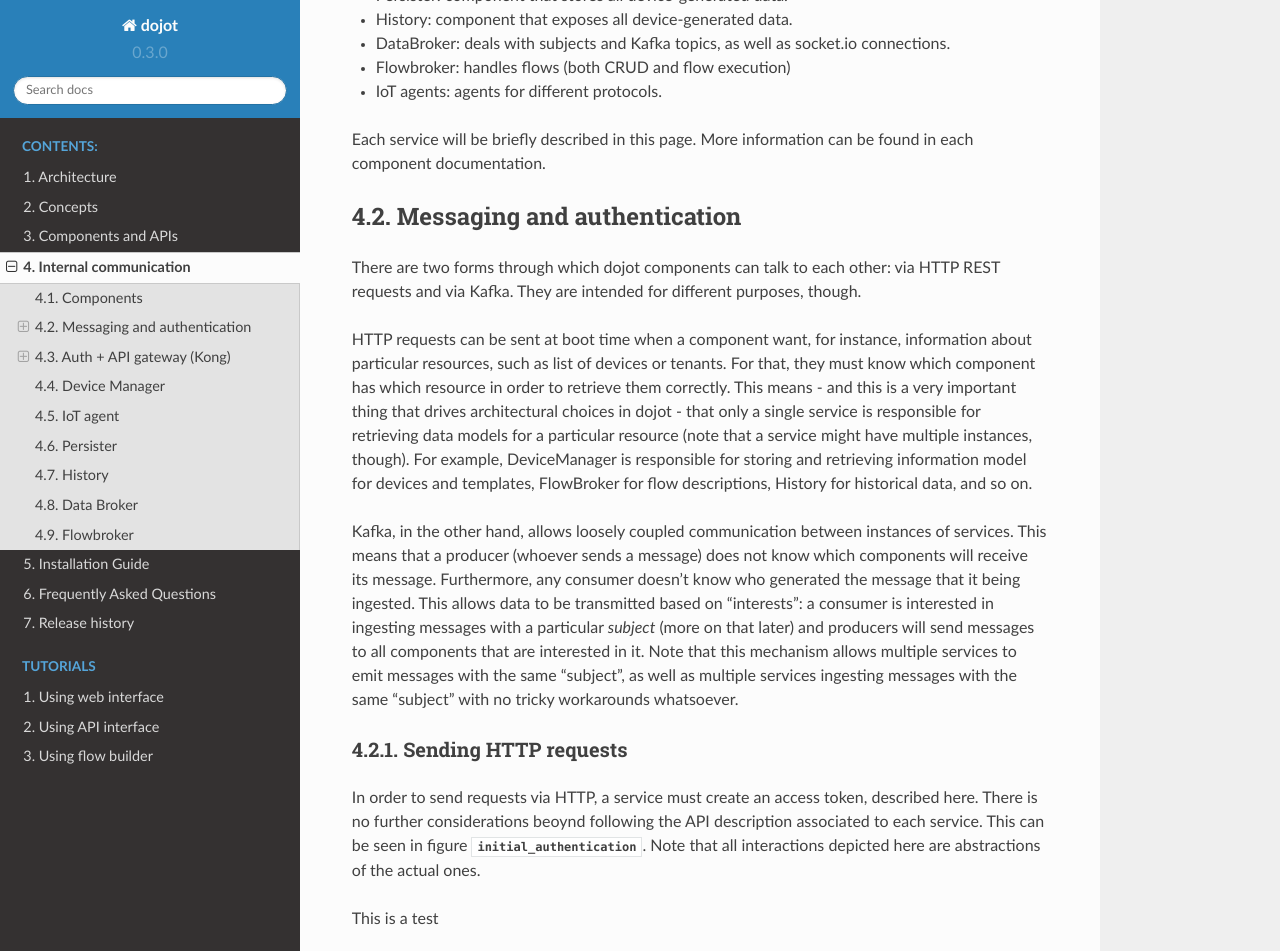
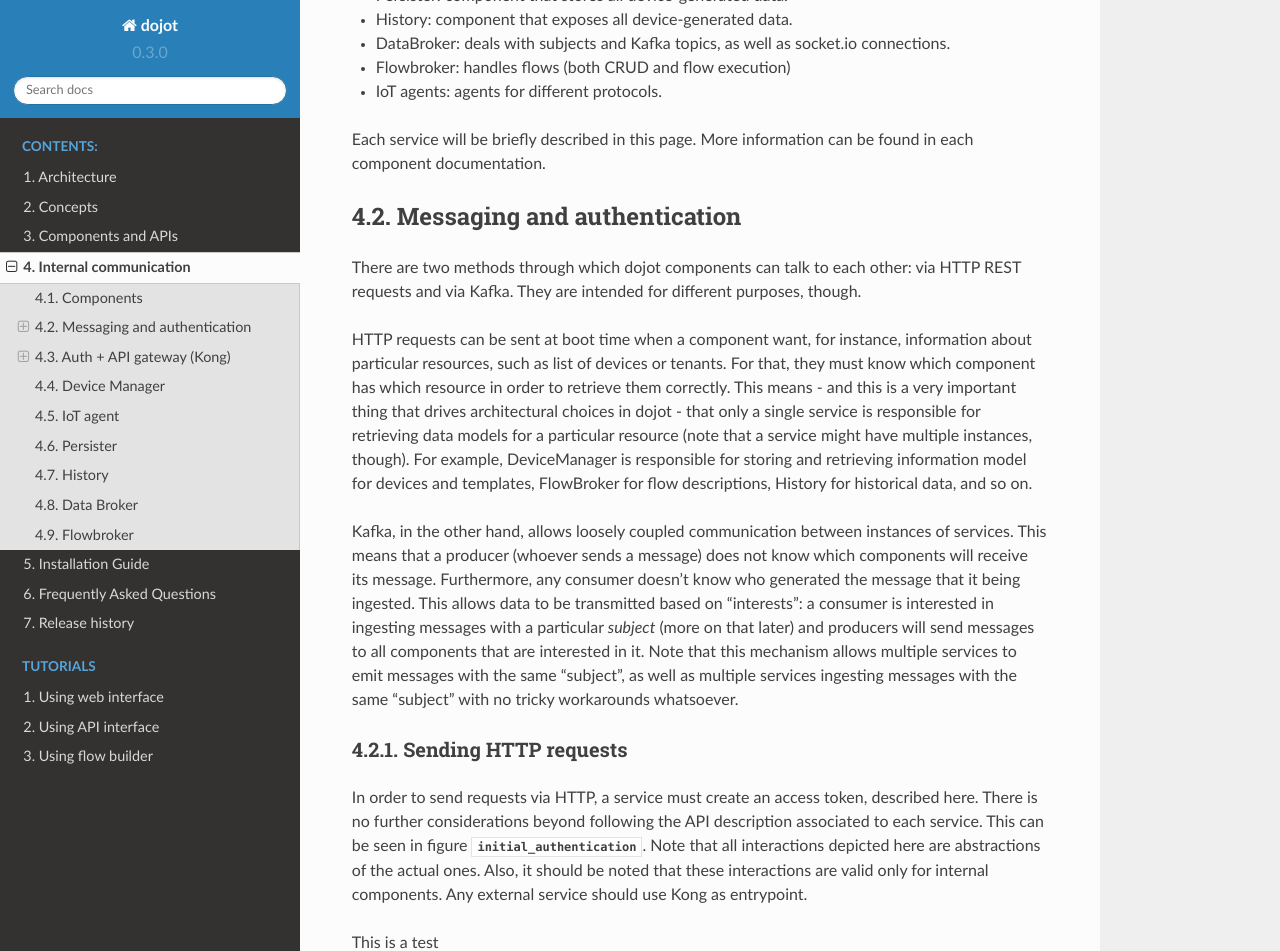
Before and after one commit to dojot/docs, a Sphinx documentation site: the page built from source/internal-communication.rst, in a window 1280 px wide and 1400 px high, scrolled down 549 px, cut to the strip 0-951 px from the top of the window. Built offline with Sphinx 7.4.7 and the Read the Docs theme 2.0.0, drawn with Linux system fonts in a browser that asks for light colours; some of the changed text lies outside the part shown.

Commit message:
fix: removing tpyos and improving things

```diff
--- a/source/internal-communication.rst
+++ b/source/internal-communication.rst
@@ -60,8 +60,8 @@
 Messaging and authentication
 ----------------------------
 
-There are two forms through which dojot components can talk to each other: via
-HTTP REST requests and via Kafka. They are intended for different purposes,
+There are two methods through which dojot components can talk to each other:
+via HTTP REST requests and via Kafka. They are intended for different purposes,
 though.
 
 HTTP requests can be sent at boot time when a component want, for instance,
@@ -90,10 +90,12 @@
 +++++++++++++++++++++
 
 In order to send requests via HTTP, a service must create an access token,
-described here. There is no further considerations beoynd following the API
+described here. There is no further considerations beyond following the API
 description associated to each service. This can be seen in figure
 :numref:`initial_authentication`. Note that all interactions depicted here are
-abstractions of the actual ones.
+abstractions of the actual ones. Also, it should be noted that these interactions
+are valid only for internal components. Any external service should use Kong
+as entrypoint.
 
 This is a test
 
@@ -366,6 +368,14 @@
    will invoke Auth in order to authenticate requests. This plugin is available
    in `PEP-Kong repository`_.
 
+The following request install these two plugins in data-broker API:
+
+
+.. code-block:: bash
+
+  curl -o /dev/null -sS -X POST ${kong}/apis/data-broker/plugins -d "name=jwt"
+  curl -o /dev/null -sS -X POST ${kong}/apis/data-broker/plugins -d "name=pepkong" -d "config.pdpUrl=http://auth:5000/pdp"
+
 
 Emitted messages
 ****************
@@ -386,6 +396,9 @@
 and a few static information about them as well. Whenever a device is created,
 removed or just edited, it will publish a message through Kafka. It depends
 only on DataBroker and Kafka for reasons already explained in this document.
+
+All messages published by Device Manager to Kafka can be seen in `Device
+Manager messages`_.
 
 IoT agent
 ---------
```
Also changed, not shown: other parts of source/internal-communication.rst (+3 -1 lines).
